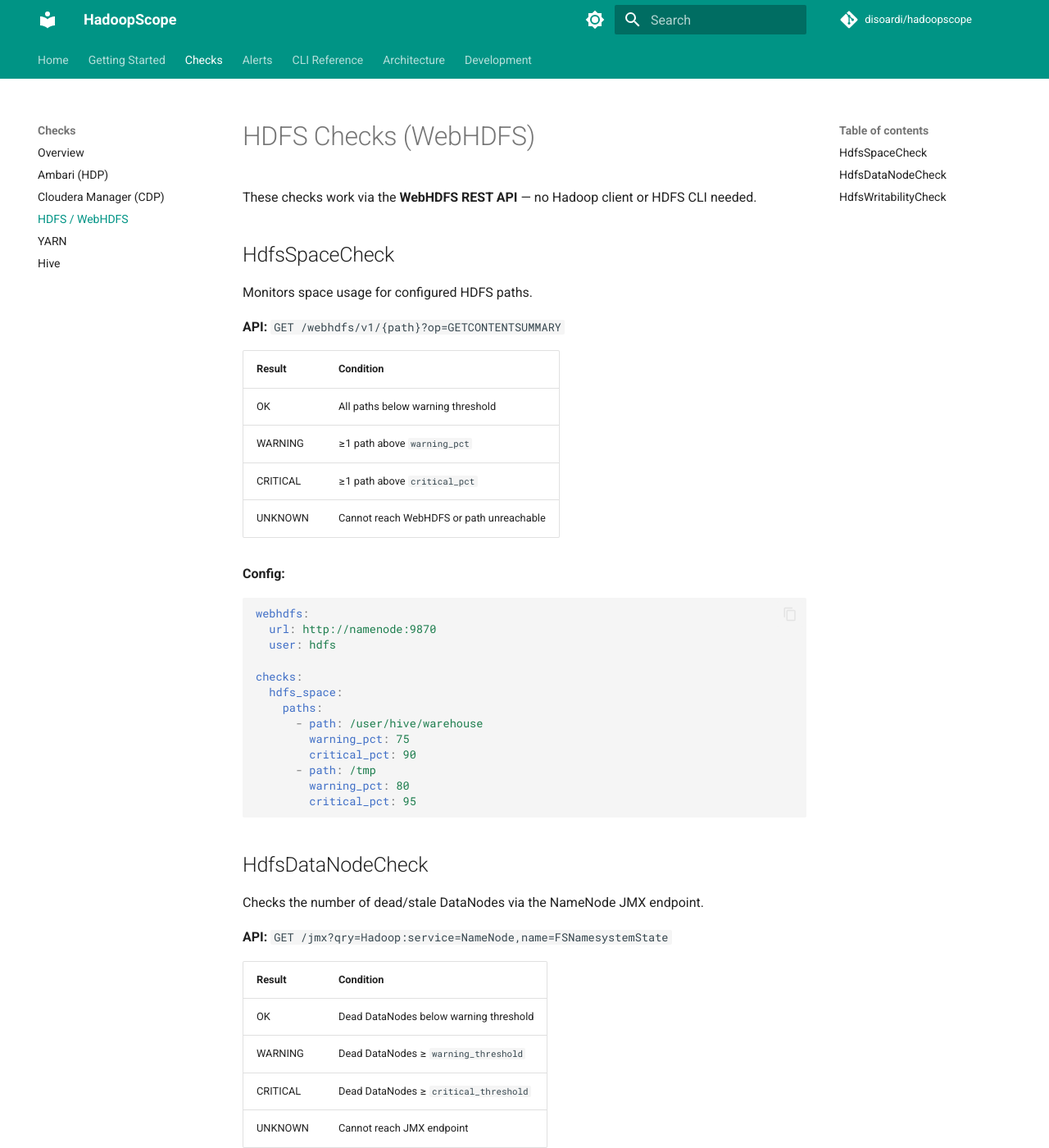
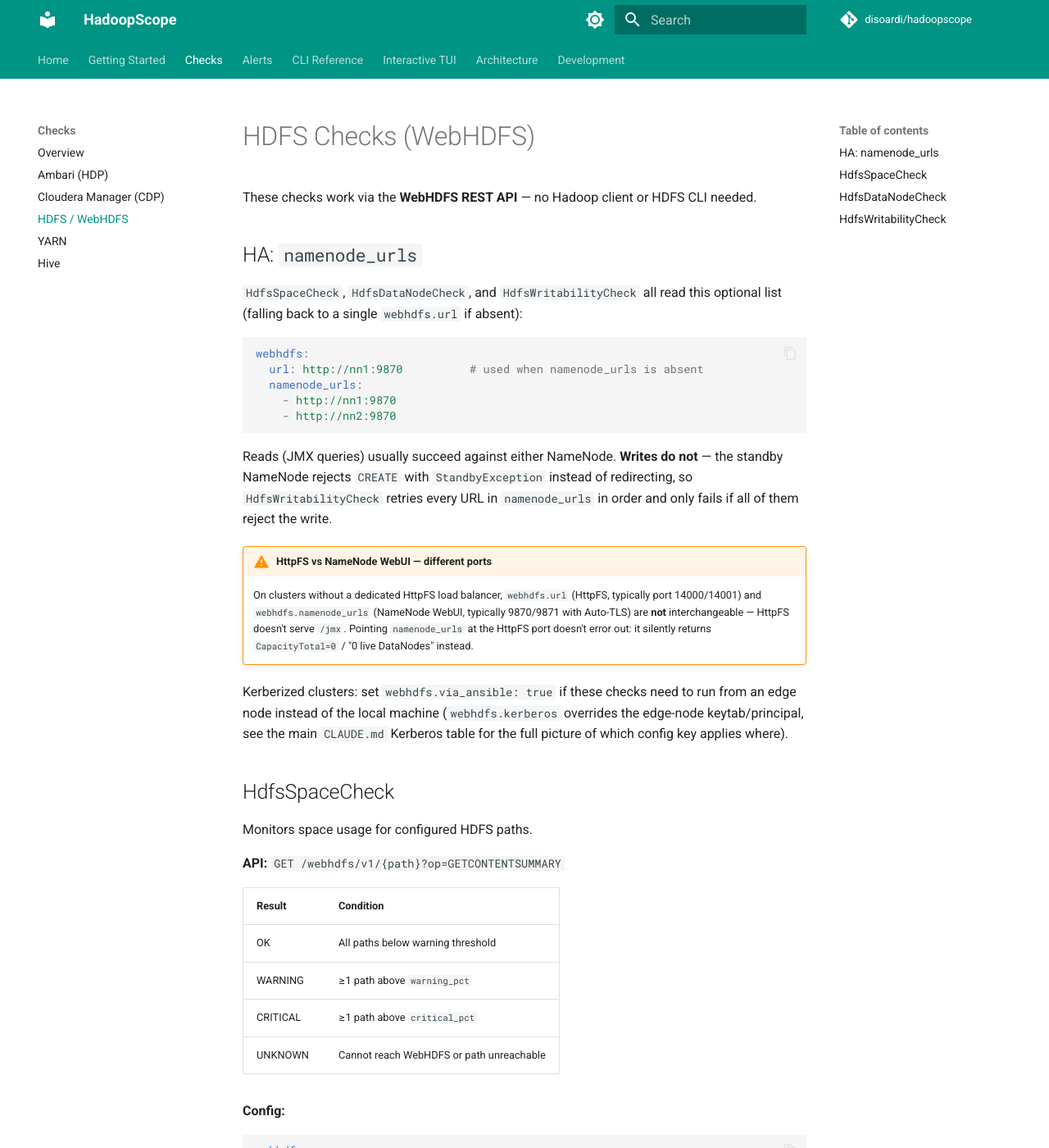
Before and after one commit to disoardi/hadoopscope, an MkDocs documentation site: the page built from docs/checks/hdfs.md, in a window 1280 px wide and 1400 px high. Shown: the whole window at 82% size. Built offline with MkDocs 1.6.1 and Material for MkDocs 9.7.7, drawn with Linux system fonts in a browser that asks for light colours; comment, search, counter and statistics services are not loaded.

Commit message:
docs: README/MkDocs — TUI, Ops subcommand, HA HdfsWritability
- README: sezione TUI aggiornata (Shift+Tab, scroll, polling YARN in
  background, badge dati stantii), nuova sezione Ops, Feature Matrix
  con i check aggiunti nel branch feat/tui-shell (ClouderaClusterInfo,
  ClouderaParcel, YarnClusterMetrics, HivePartitionCheck)
- docs/tui.md (nuovo): pagina dedicata alla TUI, navigazione e architettura
- docs/cli.md: sezione ops subcommand (app-status/app-logs)
- docs/checks/hdfs.md: HA namenode_urls (letto da tutti e 3 i check HDFS,
  non solo Space/DataNodes), warning HttpFS vs NameNode WebUI
- mkdocs.yml: nav — nuova voce "Interactive TUI"

Co-Authored-By: Claude Sonnet 5 <noreply@anthropic.com>

````diff
--- a/docs/checks/hdfs.md
+++ b/docs/checks/hdfs.md
@@ -1,6 +1,37 @@
 # HDFS Checks (WebHDFS)
 
 These checks work via the **WebHDFS REST API** — no Hadoop client or HDFS CLI needed.
+
+## HA: `namenode_urls`
+
+`HdfsSpaceCheck`, `HdfsDataNodeCheck`, and `HdfsWritabilityCheck` all read
+this optional list (falling back to a single `webhdfs.url` if absent):
+
+```yaml
+webhdfs:
+  url: http://nn1:9870          # used when namenode_urls is absent
+  namenode_urls:
+    - http://nn1:9870
+    - http://nn2:9870
+```
+
+Reads (JMX queries) usually succeed against either NameNode. **Writes do
+not** — the standby NameNode rejects `CREATE` with `StandbyException`
+instead of redirecting, so `HdfsWritabilityCheck` retries every URL in
+`namenode_urls` in order and only fails if all of them reject the write.
+
+!!! warning "HttpFS vs NameNode WebUI — different ports"
+    On clusters without a dedicated HttpFS load balancer, `webhdfs.url`
+    (HttpFS, typically port 14000/14001) and `webhdfs.namenode_urls`
+    (NameNode WebUI, typically 9870/9871 with Auto-TLS) are **not**
+    interchangeable — HttpFS doesn't serve `/jmx`. Pointing
+    `namenode_urls` at the HttpFS port doesn't error out: it silently
+    returns `CapacityTotal=0` / "0 live DataNodes" instead.
+
+Kerberized clusters: set `webhdfs.via_ansible: true` if these checks need
+to run from an edge node instead of the local machine (`webhdfs.kerberos`
+overrides the edge-node keytab/principal, see the main `CLAUDE.md`
+Kerberos table for the full picture of which config key applies where).
 
 ## HdfsSpaceCheck
 
--- a/mkdocs.yml
+++ b/mkdocs.yml
@@ -41,6 +41,7 @@ nav:
     - Hive: checks/hive.md
   - Alerts: alerts.md
   - CLI Reference: cli.md
+  - Interactive TUI: tui.md
   - Architecture: architecture.md
   - Development:
     - Testing: dev/testing.md
````
Also changed, not shown: README.md (+43 -6 lines), docs/cli.md (+22 -0 lines), docs/tui.md (added, +79 -0 lines).
